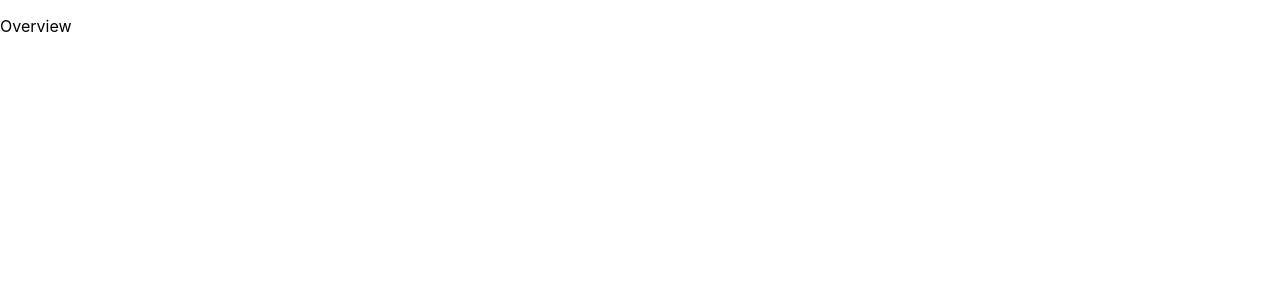
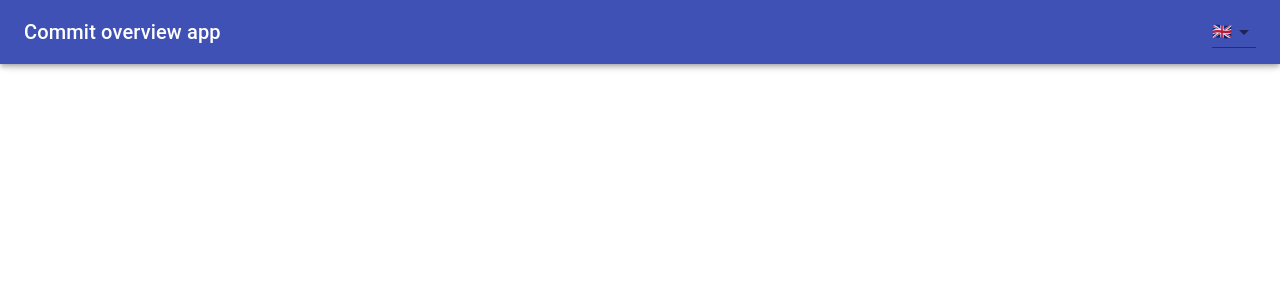
Before and after one commit to patricksevat/commit-spa, a React (Create React App) app: page / in a window 1280 px wide. Shown: the top 300 px of the page. Built offline with nearby package versions, Linux system fonts and the light colour scheme.

Commit message:
feat(): add AppLayout

```diff
--- a/src/AppRouter.tsx
+++ b/src/AppRouter.tsx
@@ -1,16 +1,21 @@
 // src/AppRouter.tsx
 
 import React, { FunctionComponent, Suspense } from 'react'
-import { BrowserRouter as Router, Route, Switch } from 'react-router-dom'
+import { BrowserRouter as Router, Route, Switch, Redirect } from 'react-router-dom'
 import { OverviewPage } from './pages/OverviewPage/OverviewPage';
+import { AppLayout } from './layouts/AppLayout';
 
 const AppRouter: FunctionComponent = () => {
   return (
     <Router>
         <Suspense fallback={<span>Loading...</span>}>
-          <Switch>
-            <Route path="/" component={OverviewPage}/>
-          </Switch>
+          <AppLayout>
+            <Switch>
+              <Route path="/" component={OverviewPage}/>
+              <Redirect to='/' />
+            </Switch>
+          </AppLayout>
+
         </Suspense>
     </Router>
   )
--- /dev/null
+++ b/src/layouts/AppLayout.scss
@@ -0,0 +1,3 @@
+#toolbar {
+  justify-content: space-between;
+}
--- /dev/null
+++ b/src/layouts/AppLayout.tsx
@@ -0,0 +1,28 @@
+import React, { FunctionComponent } from 'react';
+import './AppLayout.scss';
+import { Typography, AppBar, Toolbar, Select, MenuItem } from '@material-ui/core';
+
+export const AppLayout: FunctionComponent = (props) => {
+  return (
+    <AppBar>
+      <Toolbar id='toolbar'>
+        <Typography variant="h6">
+          {/* TODO translate
+          TODO make this dynamic using context hook
+          */}
+          Commit overview app
+        </Typography>
+        <Select id={'appbar__language-selector'} value={'en-us'}>
+          <MenuItem value={'en-us'}>
+            <span role='img' aria-label='Select English'>🇬🇧</span>
+          </MenuItem>
+          <MenuItem value={'nl-nl'}>
+            <span role='img' aria-label='Select Dutch'>
+              🇳🇱
+            </span>
+          </MenuItem>
+        </Select>
+      </Toolbar>
+    </AppBar>
+  );
+}
```
Also changed, not shown: src/App.scss (deleted, +0 -38 lines), 1 other file (tests, documents, lock files or other folders).
